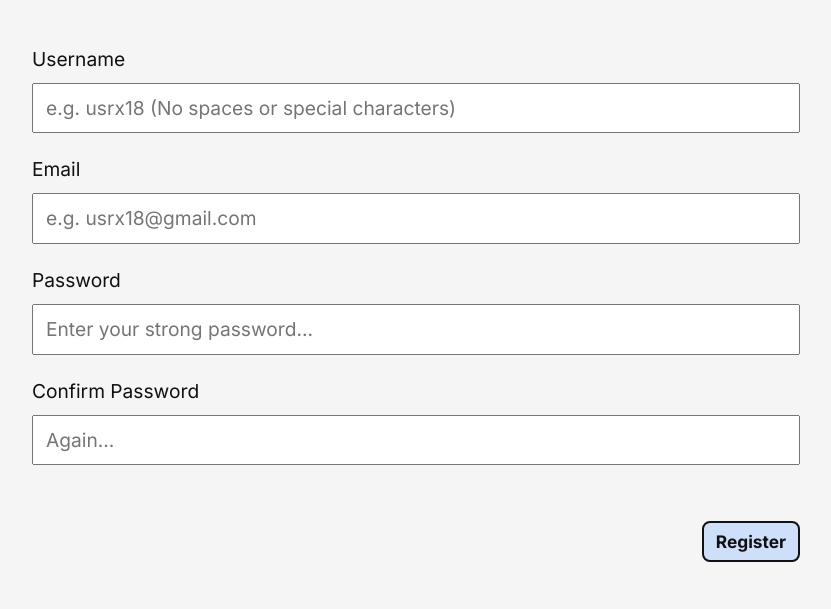
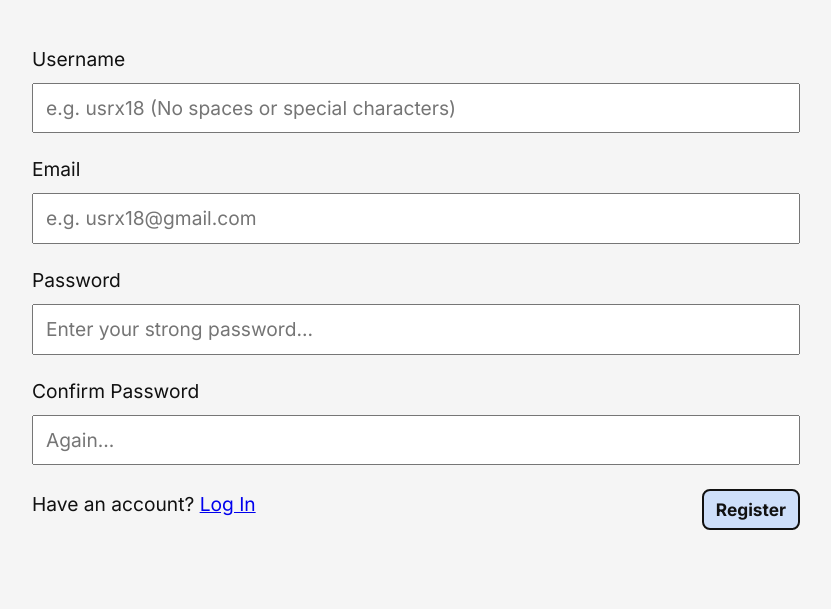
Before and after one commit to dracotato/courses, a Flask app: page /auth/register/ in a window 1280 px wide. Shown: the part 65-674 px from the top of the page, without its empty margins (224-1055 px from the left). Run offline with Flask 3, Linux system fonts and the light colour scheme.

Commit message:
feat(frontend): add link to login in register and vice versa

```diff
--- a/src/web/templates/auth/register.html
+++ b/src/web/templates/auth/register.html
@@ -36,5 +36,11 @@
            autocomplete="new-password"
            required>
   </div>
-  <button type="submit" class="btn primary">Register</button>
+  <div class="flex-container space-between">
+    <p>
+      Have an account?
+      <a href="{{ url_for(".login") }}">Log In</a>
+    </p>
+    <button type="submit" class="btn primary">Register</button>
+  </div>
 {% endblock form %}
```
Also changed, not shown: src/web/templates/auth/login.html (+7 -1 lines).
